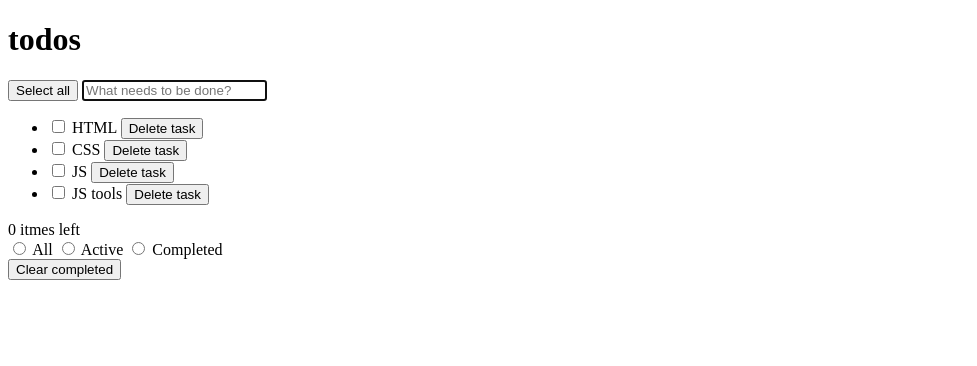
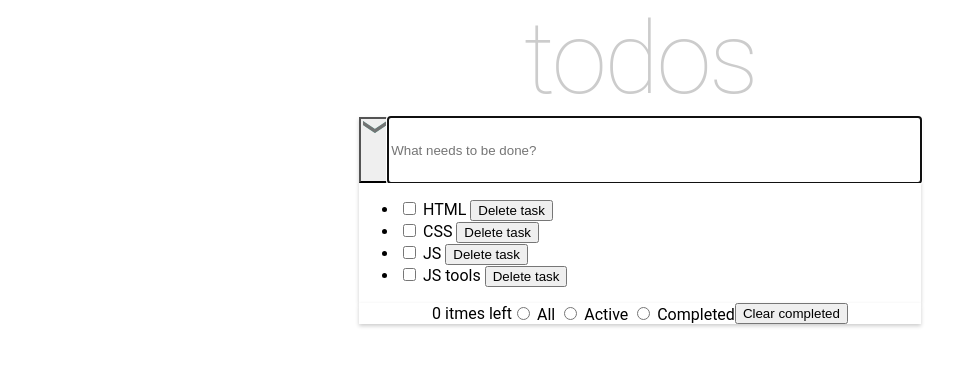
Before and after one commit to ok-technopolis-autumn-2019/Ilya_Gusarov, a plain HTML site: page index.html in a window 1280 px wide. Shown: the whole page, without its empty margins (0-977 px from the left). Drawn offline with Linux system fonts and the light colour scheme.

Commit message:
adding style

```diff
--- a/index.html
+++ b/index.html
@@ -2,6 +2,7 @@
 <html lang="en">
   <head>
     <meta charset="UTF-8" />
+    <link href="style.css" rel="stylesheet">
     <title>Todos</title>
   </head>
   <body>
--- /dev/null
+++ b/style.css
@@ -0,0 +1,72 @@
+body {
+  display: flex;
+  align-items: center;
+  justify-content: center;
+  margin: 0px;
+  padding: 0px;
+  font-family: "Roboto", sans-serif;
+  background-color: rgba(0, 0, 0, 0.001);
+}
+
+.todo-app {
+  display: flex;
+  align-items: center;
+  justify-content: center;
+  flex-direction: column;
+  width: 562px;
+}
+
+.todo-app .todo-display-edit, .todo-interaction, .upper-menu-bar {
+  box-shadow: 0px 2px 4px rgba(0, 0, 0, 0.2);
+}
+
+header {
+  background-color: rgba(0, 0, 0, 0.001);
+  text-align: center;
+}
+
+  header h1{
+    padding: 0px;
+    margin: 0px;
+    color: #CCCCCC;
+    letter-spacing: -2.5px;
+    font-size: 100px;
+    font-weight: 200;
+  }
+
+.upper-menu-bar {
+  width: 100%;
+  background-color: #ffffff;
+  display: flex;
+  height: 66px;
+}
+
+  .upper-menu-bar .select-all {
+    text-indent: -9999em;
+    background-image: url("icons/select-all.svg");
+    background-repeat: no-repeat;
+    flex:1;
+    align-items: center;
+    justify-content: center;
+  }
+
+  .upper-menu-bar .add-todo {
+    flex: 40;
+    border: 0px;
+    padding: 3px;
+  }
+
+.todo-interaction {
+  width: 100%;
+  background-color: #ffffff;
+}
+
+.todo-display-edit {
+  background-color: #ffffff;
+  align-items: center;
+  justify-content: center;
+  box-shadow: inset 0px 1px 0px #E6E6E6;
+  display: flex;
+  flex-direction: row;
+  width: 100%;
+}
```
Also changed, not shown: icons/select-all.png (deleted), icons/select-all.svg (added).
